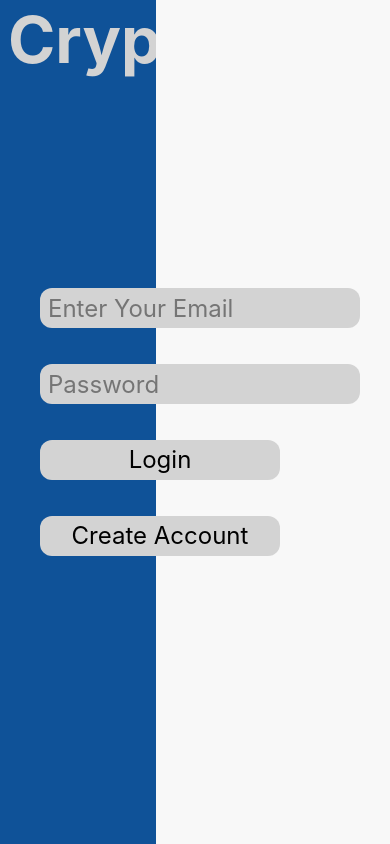
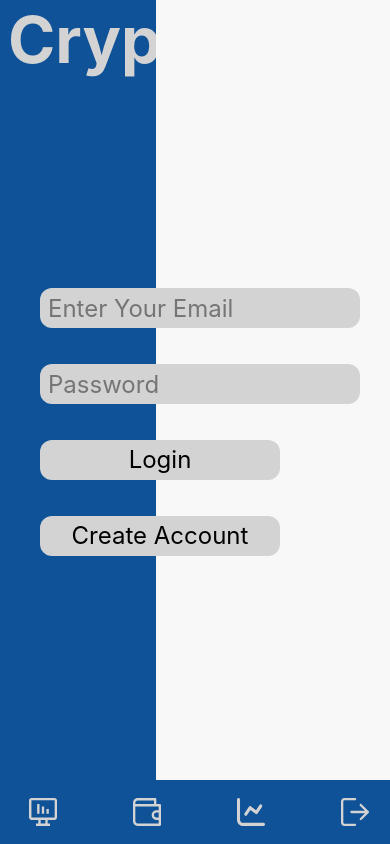
Before and after one commit to MSzostaq/CryptoRate, a React (Create React App) app: page /#/login in a window 390 px wide. Built offline with nearby package versions, Linux system fonts and the light colour scheme.

Commit message:
responsive sidebar

```diff
--- a/src/components/Sidebar.jsx
+++ b/src/components/Sidebar.jsx
@@ -29,6 +29,15 @@ const StyledWrapper = styled.nav`
   position: fixed;
   width: 64px;
   height: 100%;
+
+  @media (max-width: 800px) {
+    flex-direction: row;
+    grid-gap: 48px;
+    position: fixed;
+    bottom: 0;
+    width: 100%;
+    height: 64px;
+  }
 `;
 
 function Sidebar() {
--- a/src/views/Dashboard.jsx
+++ b/src/views/Dashboard.jsx
@@ -10,6 +10,9 @@ const View = styled.div`
   bottom: 0;
   right: 0;
   left: 64px;
+  @media (max-width: 800px) {
+    position: fixed;
+    left: 0;
 `;
 
 const StyledHeading = styled.h1`
@@ -17,23 +20,46 @@ const StyledHeading = styled.h1`
   font-weight: bold;
   height: 100px;
   padding: 15px;
+
+  @media (max-width: 800px) {
+    position: fixed;
+    left: 0;
 `;
 
 const Heading = styled(Card)`
   width: 1fr;
   height: 64px;
+
+  @media (max-width: 800px) {
+    grid-template-columns: 1fr;
+    position: fixed;
+    left: 0;
 `;
 
 const MidWrapper = styled.div`
   display: grid;
   grid-template-columns: 1.25fr 0.75fr;
   height: 260px;
+
+  @media (max-width: 800px) {
+    grid-template-columns: 1fr;
+    height: 420px;
+    position: fixed;
+    left: 0;
+  }
 `;
 
 const BottomWrapper = styled.div`
   display: grid;
   grid-template-columns: 1.25fr 0.5fr 0.5fr;
   height: 210px;
+
+  @media (max-width: 800px) {
+    grid-template-columns: 1fr;
+    height: 380px;
+    position: fixed;
+    left: 0;
+  }
 `;
 
 function Dashboard() {
```
Also changed, not shown: 1 other file (tests, documents, lock files or other folders).
